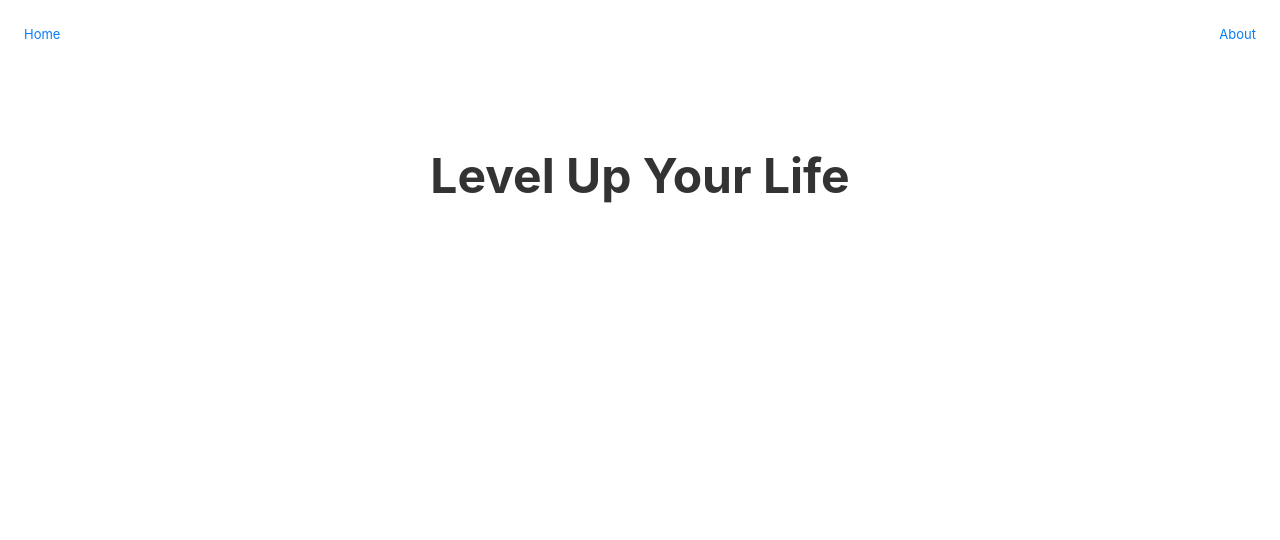
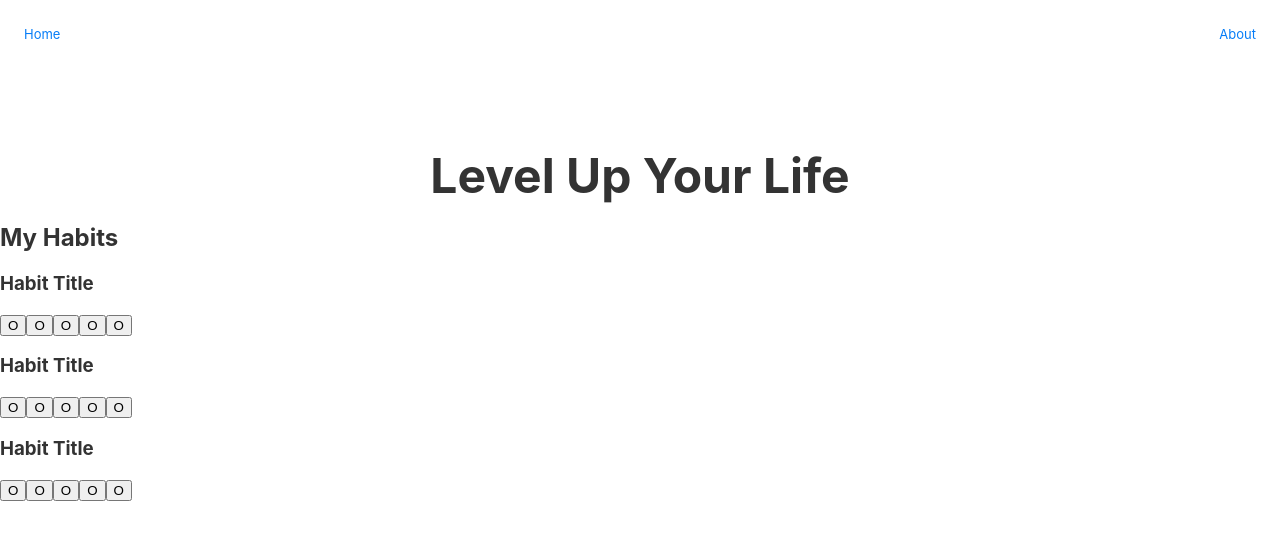
Before and after one commit to WillHDev/tridentTracker, a Next.js app: page / in a window 1280 px wide. Shown: the top 540 px of the page. Built offline with nearby package versions, Linux system fonts and the light colour scheme; no server answers.

Commit message:
buttons are go

```diff
--- /dev/null
+++ b/components/Habit.js
@@ -0,0 +1,19 @@
+import HabitButton from './HabitButton';
+
+const Habit = () => {
+    return (
+        <article>
+            <h3>Habit Title</h3>
+          <div>
+           <HabitButton />
+           <HabitButton />
+           <HabitButton />
+           <HabitButton />
+           <HabitButton />
+
+          </div>
+        </article>
+    )
+}
+
+export default Habit;
--- /dev/null
+++ b/components/HabitButton.js
@@ -0,0 +1,15 @@
+import { useState } from 'react'
+
+const HabbitButton = () => {
+
+    const [complete, setComplete ] = useState(false);
+
+
+    return (
+        <button onClick={() => setComplete(!complete)}>
+            {complete ? 'X' : 'O'}
+        </button>
+    )
+}
+
+export default HabbitButton;
--- /dev/null
+++ b/components/HabitList.js
@@ -0,0 +1,14 @@
+import Habit from './Habit';
+
+
+const HabitList = ()  => {
+    return (
+        <section>
+            <h2> My Habits</h2>
+            <Habit />
+            <Habit />
+            <Habit />
+        </section>
+    )
+}
+export default HabitList;
--- a/pages/index.js
+++ b/pages/index.js
@@ -1,8 +1,9 @@
-import Layout from '../components/Layout';
+
 import { withApollo }  from '../lib/apollo'
 import { useQuery } from '@apollo/react-hooks'
 import gql from 'graphql-tag';
-
+import Layout from '../components/Layout';
+import HabitList from '../components/HabitList';
 
 const HELLO_QUERY = gql`
 query HelloQuery {
@@ -19,7 +20,7 @@ const Home = () => {
 
     <div className="hero">
       <h1 className="title">Level Up Your Life</h1>
-
+      <HabitList />
     </div>
 
     <style jsx>{`
```
Also changed, not shown: components/HabitForm.js (added, +19 -0 lines).
